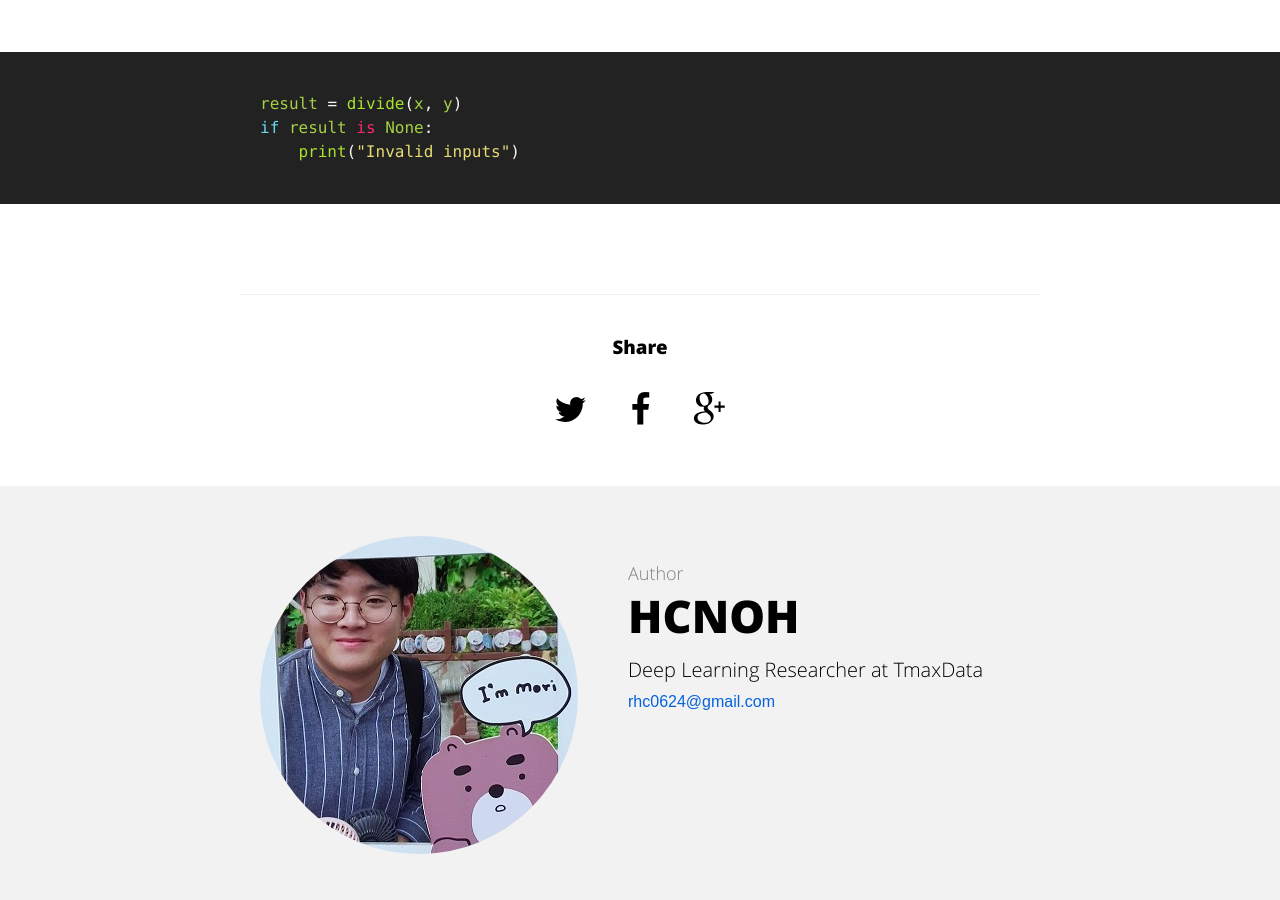
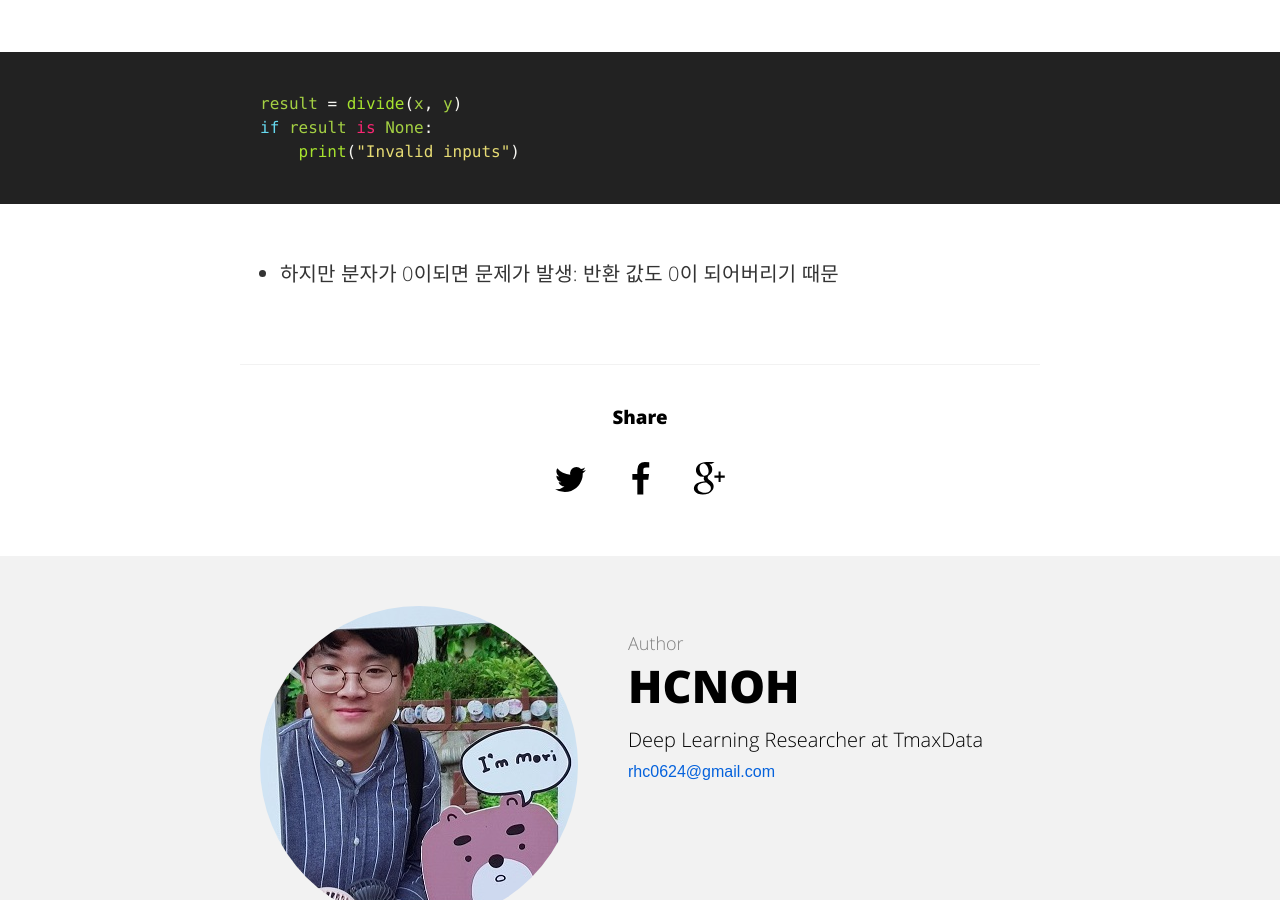
Before and after one commit to hcnoh/blog-prev, a Jekyll site: the page built from _posts/2018-09-26-effective-python-way14.md, in a window 1280 px wide and 900 px high, scrolled down 1561 px. Built offline with Jekyll 4.4.1, drawn with Linux system fonts in a browser that asks for light colours; comment, search, counter and statistics services are not loaded.

Commit message:
Update 2018-09-26-effective-python-way14.md

```diff
--- a/_posts/2018-09-26-effective-python-way14.md
+++ b/_posts/2018-09-26-effective-python-way14.md
@@ -27,3 +27,4 @@ result = divide(x, y)
 if result is None:
     print("Invalid inputs")
 {% endhighlight %}
+- 하지만 분자가 0이되면 문제가 발생: 반환 값도 0이 되어버리기 때문
```
